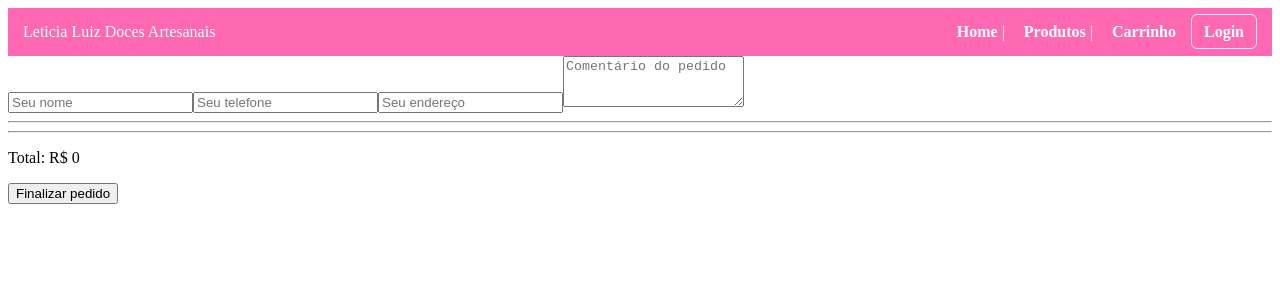
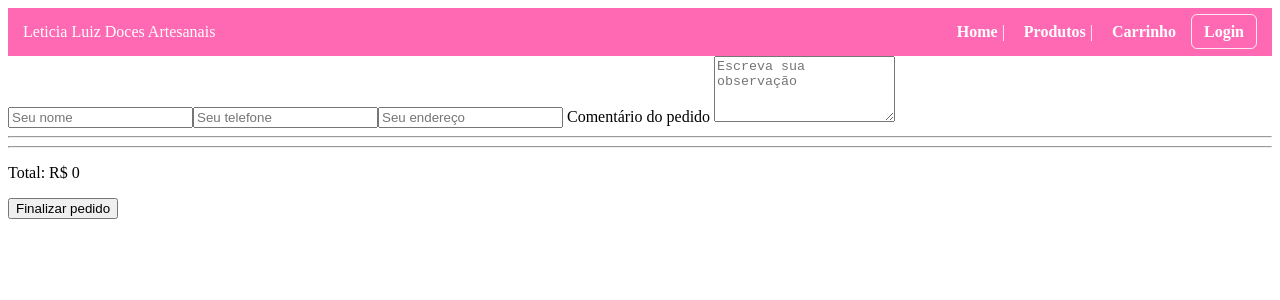
Before and after one commit to dre36dre/cake-front, an Angular app: page /carrinho in a window 1280 px wide. Shown: the top 300 px of the page. Built offline with nearby package versions, Linux system fonts and the light colour scheme.

Commit message:
TextArea de comentário - Parte 2

```diff
--- a/src/app/components/carrinho/carrinho.component.css
+++ b/src/app/components/carrinho/carrinho.component.css
@@ -45,12 +45,32 @@
   cursor: pointer;
 }
 
-.cliente-form input {
+.cliente-form {
+  display: grid;
+  gap: 10px;
+  margin-bottom: 15px;
+}
+
+.cliente-form input,
+.cliente-form textarea {
   width: 100%;
-  margin-bottom: 10px;
   padding: 8px;
   border-radius: 6px;
   border: 1px solid #ccc;
+  box-sizing: border-box;
+}
+
+.cliente-form textarea {
+  resize: vertical;
+  min-height: 90px;
+}
+
+.comentario-label {
+  display: flex;
+  flex-direction: column;
+  gap: 6px;
+  font-size: 14px;
+  color: #333;
 }
 
 .total {
--- a/src/app/components/carrinho/carrinho.component.html
+++ b/src/app/components/carrinho/carrinho.component.html
@@ -3,7 +3,10 @@
   <input [(ngModel)]="nomeCliente" placeholder="Seu nome" />
   <input [(ngModel)]="telefoneCliente" placeholder="Seu telefone" />
   <input [(ngModel)]="enderecoCliente" placeholder="Seu endereço" />
-  <textarea [(ngModel)]="comentarioCliente" placeholder="Comentário do pedido" rows="3"></textarea>
+  <label class="comentario-label">
+    Comentário do pedido
+    <textarea [(ngModel)]="comentarioCliente" placeholder="Escreva sua observação" rows="4"></textarea>
+  </label>
 </div>
 
 <hr>
```
